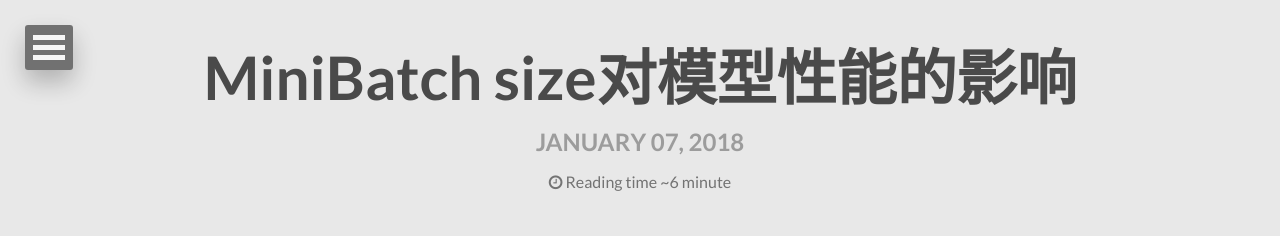
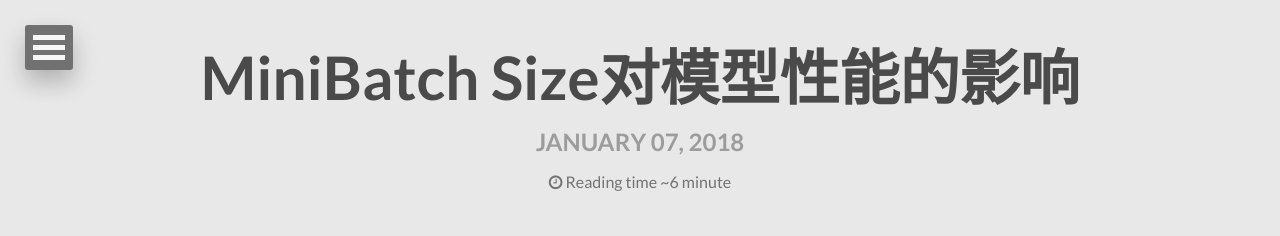
Before and after one commit to 52notebook/52notebook.github.io, a Jekyll site: the page built from _posts/2018-01-07-effect-of-batch-size-on-model-performance.md, in a window 1280 px wide and 900 px high. Shown: the top 236 px of the window. Built offline with Jekyll 4.4.1, drawn with Linux system fonts in a browser that asks for light colours; nearby versions of some CDN libraries; formulas are drawn with MathJax 3; comment, search, counter and statistics services are not loaded.

Commit message:
update article

```diff
--- a/_posts/2018-01-07-effect-of-batch-size-on-model-performance.md
+++ b/_posts/2018-01-07-effect-of-batch-size-on-model-performance.md
@@ -1,7 +1,7 @@
 ---
 layout: post
-title: MiniBatch size对模型性能的影响
-description: "MiniBatch size既能提高数据并行化处理效率，又能影响模型性能，可见设置一个合适的batch size的重要性。"
+title: MiniBatch Size对模型性能的影响
+description: "MiniBatch Size既能提高数据并行化处理效率，又能影响模型性能，可见设置一个合适的batch size的重要性。"
 modified: 2018-01-07T22:00:45-04:00
 tags: [SGD, MiniBatch, 性能优化]
 ---
```
